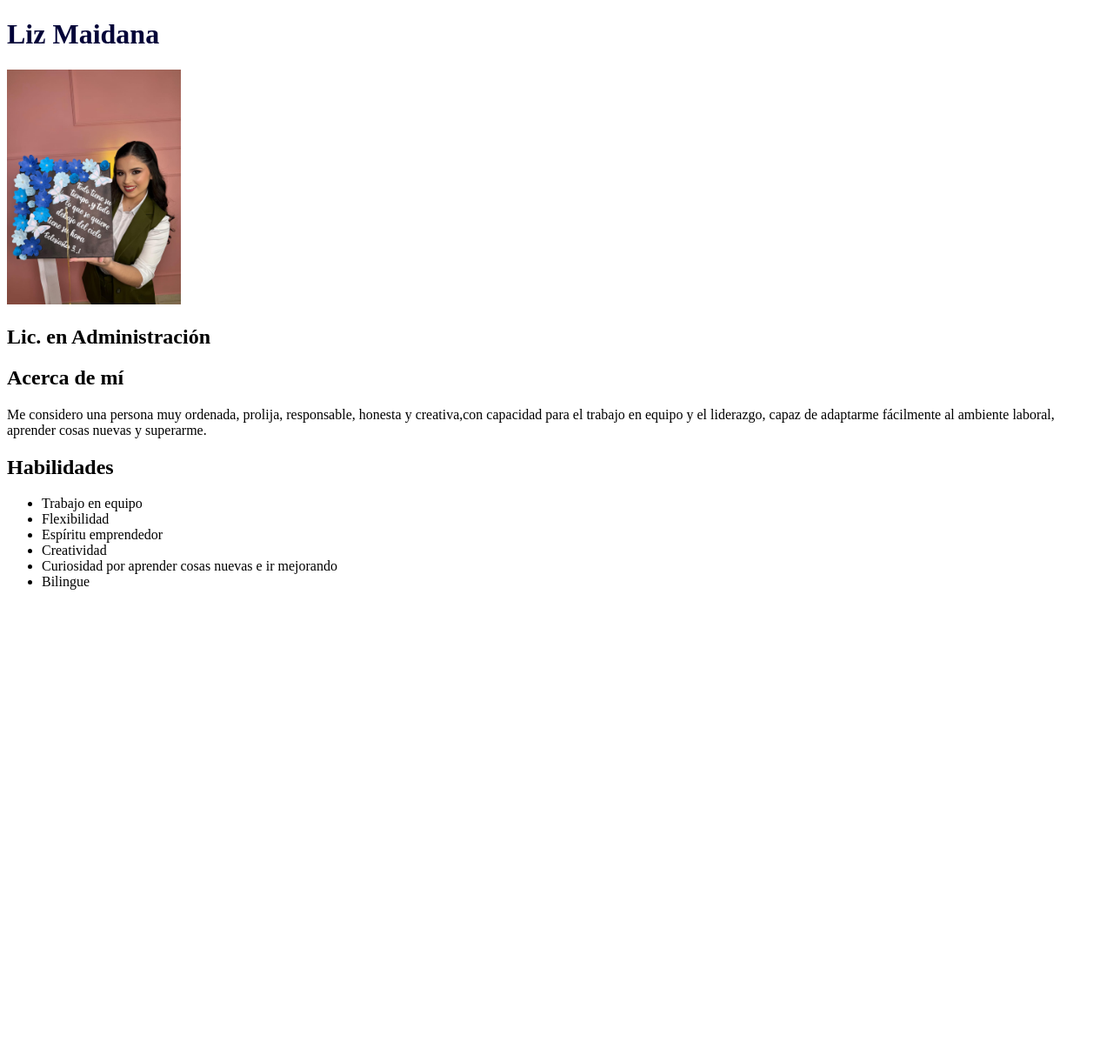
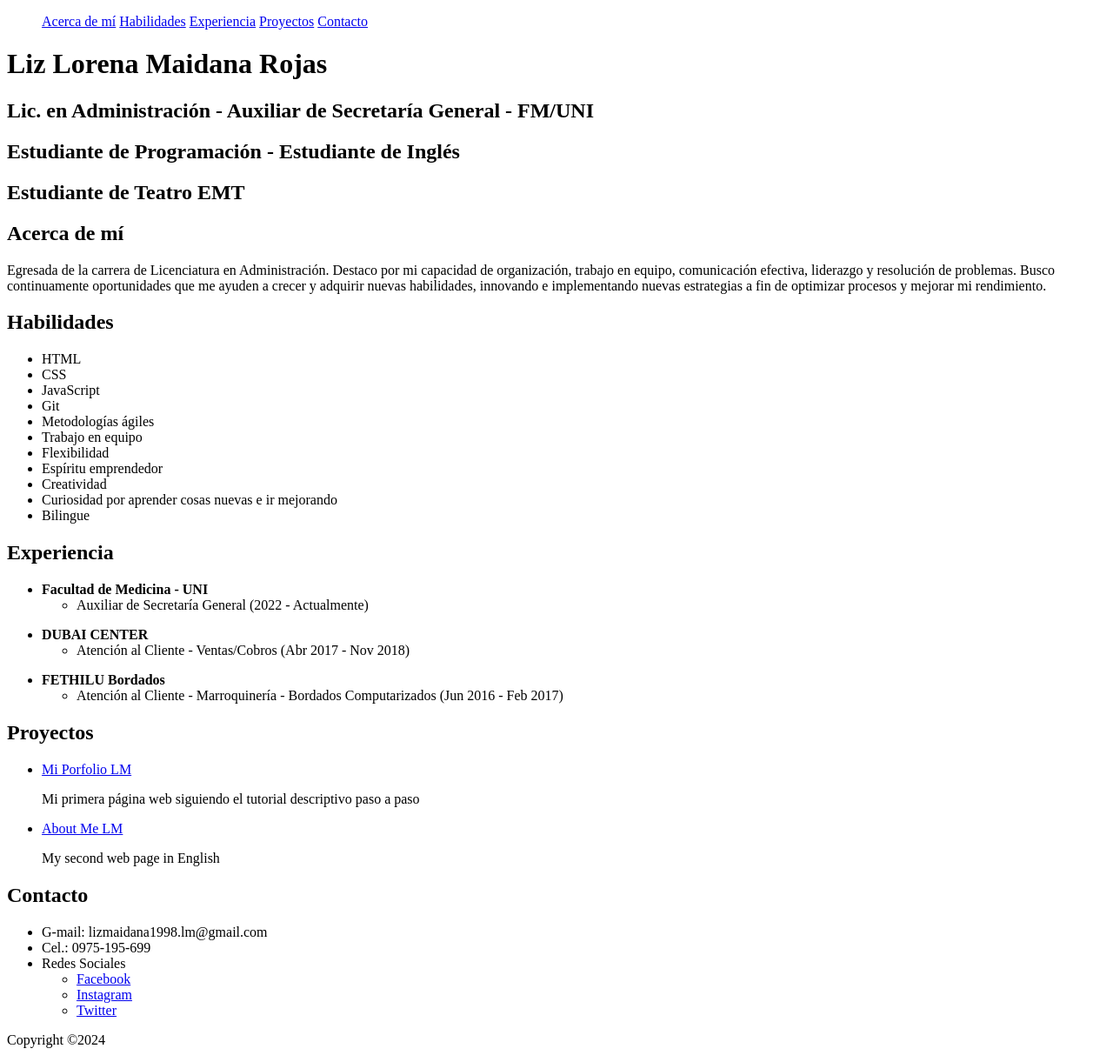
Before and after one commit to Liz-L-Mai-Ro/Pr-Py-Repositorio-Lii, a plain HTML site: page index.html in a window 1280 px wide. Shown: the whole page at 87% size. Before the commit the page ends 800 px from the top, so only its background shows below. Drawn offline with Linux system fonts and the light colour scheme.

Commit message:
HTML completo en estructura

```diff
--- a/index.html
+++ b/index.html
@@ -1,26 +1,42 @@
 <!DOCTYPE html>
 <html>
     <head>
-        <title>Mi porfolio</title>
+        <title>Mi porfolio LM</title>
     </head>
     <body>
-        <footer>
         <header>
-            <span style="color: #020338;"><h1>Liz Maidana</h1></span>
-            <img src="yo-2.jpg" width="200" height="270">
-            <b><h2>Lic. en Administración</h2></b>
+            <nav>
+              <ul>
+                <a href="#Acerca-de-mí">Acerca de mí</a>
+                <a href="#Habilidades">Habilidades</a>
+                <a href="#Experiencia">Experiencia</a>
+                <a href="#Proyectos">Proyectos</a>
+                <a href="#Contactos">Contacto</a>
+              </ul>
+            </nav>
+            <h1>Liz Lorena Maidana Rojas</h1>
+            <h2>Lic. en Administración - Auxiliar de Secretaría General - FM/UNI</h2>
+            <h2>Estudiante de Programación - Estudiante de Inglés</h2>
+            <h2>Estudiante de Teatro EMT</h2>
         </header>
         <main>
-            <section>
+            <section id="Acerca de mí">
                 <h2>Acerca de mí</h2>
                 <p>
-                 Me considero una persona muy ordenada, prolija, responsable, honesta y creativa,con capacidad para el trabajo en equipo y
-                 el liderazgo, capaz de adaptarme fácilmente al ambiente laboral, aprender cosas nuevas y superarme.
+                 Egresada de la carrera de Licenciatura en Administración. Destaco por mi capacidad de organización,
+                 trabajo en equipo, comunicación efectiva, liderazgo y resolución de problemas. Busco continuamente oportunidades
+                 que me ayuden a crecer y adquirir nuevas habilidades, innovando e implementando nuevas estrategias a fin de
+                 optimizar procesos y mejorar mi rendimiento.
                 </p>
             </section>
-            <section>
+            <section id="Habilidades">
                 <h2>Habilidades</h2>
                 <ul>
+                    <li>HTML</li>
+                    <li>CSS</li>
+                    <li>JavaScript</li>
+                    <li>Git</li>
+                    <li>Metodologías ágiles</li>
                     <li>Trabajo en equipo</li>
                     <li>Flexibilidad</li>
                     <li>Espíritu emprendedor</li>
@@ -29,7 +45,69 @@
                     <li>Bilingue</li>
                 </ul>
             </section>
+            <section id="Experiencia">
+                <h2>Experiencia</h2>
+                <ul>
+                   <li>
+                    <b>Facultad de Medicina - UNI</b>
+                     <ul>
+                        <li>Auxiliar de Secretaría General (2022 - Actualmente) </li>
+                    </ul>
+                    </li>
+                </ul>
+                <ul>
+                    <li>
+                    <b>DUBAI CENTER</b>
+                      <ul>
+                         <li>Atención al Cliente - Ventas/Cobros (Abr 2017 - Nov 2018) </li>
+                     </ul>
+                     </li>
+                 </ul>
+                 <ul>
+                    <li>
+                        <b>FETHILU Bordados</b>
+                      <ul>
+                         <li>Atención al Cliente - Marroquinería - Bordados Computarizados (Jun 2016 - Feb 2017) </li>
+                     </ul>
+                     </li>
+                 </ul>
+            </section>
+            <section id="Proyectos">
+                <h2>Proyectos</h2>
+                <ul>
+                    <li>
+                        <a href=" https://liz-l-mai-ro.github.io/Pr-Py-Repositorio-Lii/">Mi Porfolio LM</a>
+                        <p>Mi primera página web siguiendo el tutorial descriptivo paso a paso</p>
+                    </li>
+                    <li><a href="https://www.canva.com/design/DAGGvz54WFo/u7Jgz0CrmhCxQsnU7UQLag/view?utm_content=DAGGvz54WFo&utm_campaign=designshare&utm_medium=link&utm_source=editor">About Me LM</a>
+                        <p>My second web page in English</p>
+                    </li>
+                </ul>
+            </section>
+            <section id="Contacto">
+                <h2>Contacto</h2>
+                <ul>
+                    <li>G-mail: lizmaidana1998.lm@gmail.com</li>
+                    <li>Cel.: 0975-195-699</li>
+                    <li>
+                        Redes Sociales
+                        <ul>
+                            <li>
+                                <a href="https://www.facebook.com/L.LorenaMaidanaR?mibextid=ZbWKwL">Facebook</a>
+                            </li>
+                            <li>
+                                <a href="https://www.instagram.com/lizl.maidana.r?igsh=MWNmZWFtcWNqbWNicw==">Instagram</a>
+                            </li>
+                            <li>
+                                <a href="https://x.com/Lorena_Mairo?t=xYVRlxeZAPO0_zsYdhpzyw&s=09">Twitter</a>
+                            </li>
+                        </ul>
+                    </Li>
+                </ul>
+            </section>
         </main>
+        <footer>
+            <p>Copyright &copy;2024</p>
         </footer>
     </body>
     </html>
```
Also changed, not shown: style.css (added).
